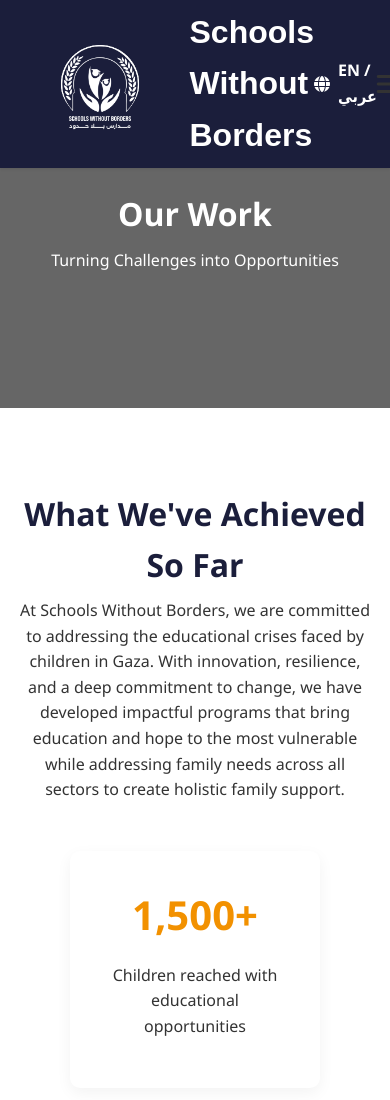
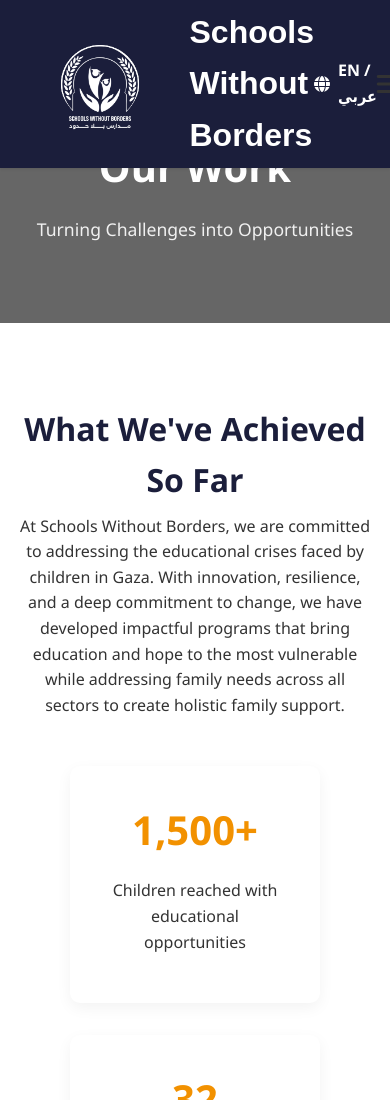
Before and after one commit to Jeff-Emmett/swb-website, a plain HTML site: page work.html in a window 390 px wide. Shown: the top 1100 px of the page. Drawn offline with Linux system fonts and the light colour scheme.

Commit message:
banner tweaks

```diff
--- a/css/styles.css
+++ b/css/styles.css
@@ -176,19 +176,25 @@ header {
 
 /* Page banner */
 .page-banner {
-    height: 40vh;
+    height: 40vh;  /* Set to 40% of viewport height */
     min-height: 300px;
     display: flex;
     align-items: center;
     justify-content: center;
     color: white;
     text-align: center;
-    margin-top: 80px;
+    margin-top: 80px;  /* Match header height plus some spacing */
 }
 
 .page-banner h1 {
     color: white;
     font-size: 3rem;
+    margin-bottom: 1rem;
+}
+
+.page-banner p {
+    font-size: 1.25rem;
+    opacity: 0.9;
 }
 
 /* Hero section */
@@ -294,17 +300,23 @@ footer {
         font-size: 2.5rem;
     }
 
+    .page-banner {
+        height: 30vh;
+        min-height: 200px;
+        margin-top: 60px;  /* Adjusted for smaller header on mobile */
+    }
+
     .page-banner h1 {
         font-size: 2.5rem;
+    }
+
+    .page-banner p {
+        font-size: 1.1rem;
     }
 }
 
 @media (max-width: 480px) {
     .hero h1 {
-        font-size: 2rem;
-    }
-
-    .page-banner h1 {
         font-size: 2rem;
     }
 
```
